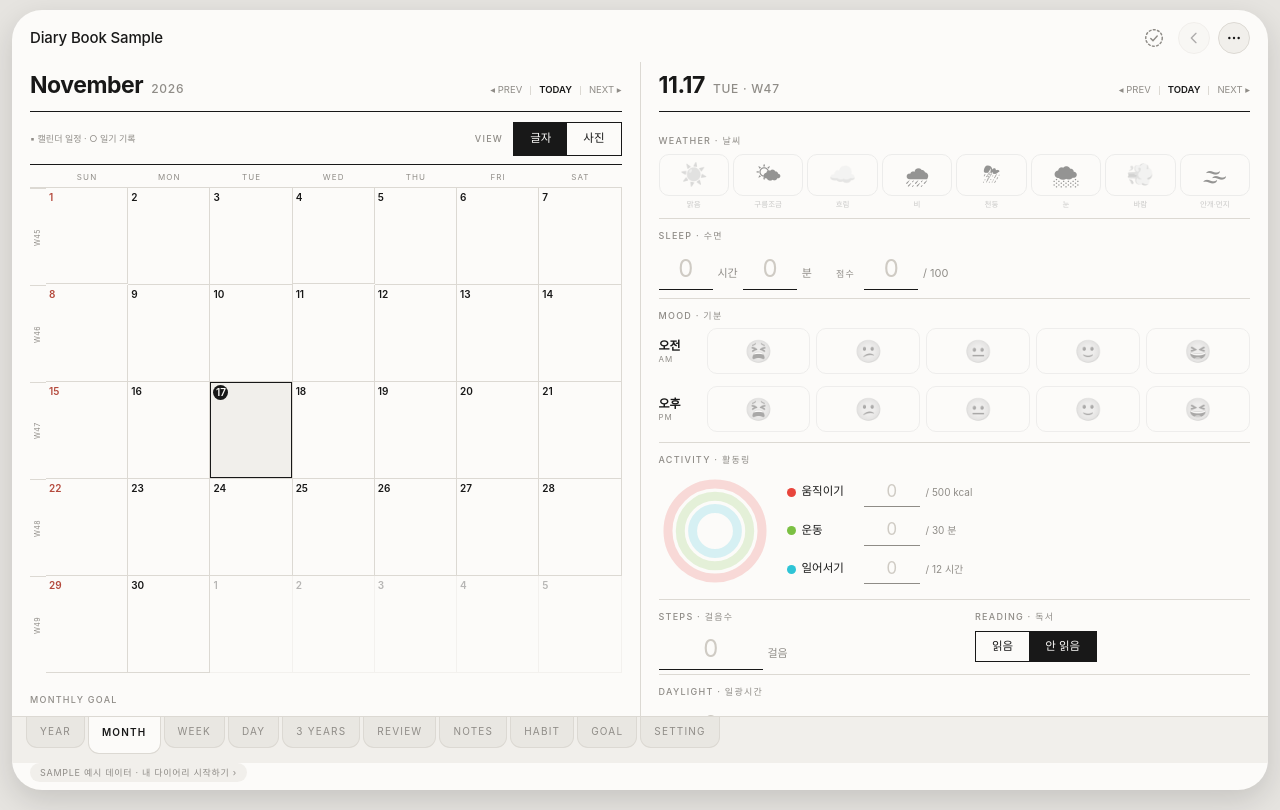
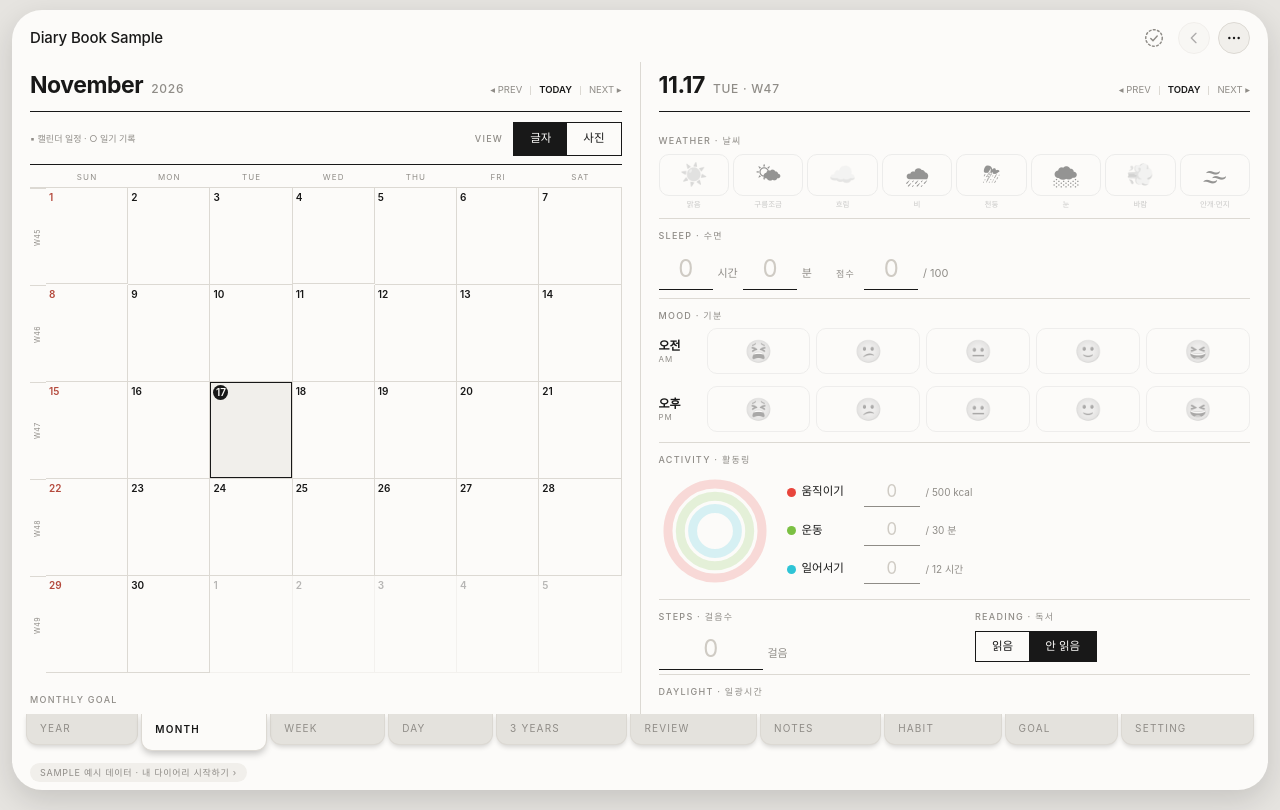
Before and after one commit to realmiss40-spec/Diary, a plain HTML site: page index.html in a window 1280 px wide. Drawn offline with Linux system fonts and the light colour scheme.

Commit message:
Add files via upload

```diff
--- a/index.html
+++ b/index.html
@@ -24,10 +24,10 @@ textarea{resize:none;display:block;overflow:hidden}
 #ring.ping circle.o{animation:pg .9s ease}
 @keyframes pg{0%{stroke:var(--ink);stroke-width:3}100%{stroke:currentColor;stroke-width:1.6}}
 #view{flex:1;overflow-y:auto;overflow-x:hidden;padding:4px 18px 28px;-webkit-overflow-scrolling:touch;overscroll-behavior:contain}
-#tabs{display:flex;align-items:flex-start;overflow-x:auto;border-top:1px solid var(--faint);background:var(--soft);scrollbar-width:none;flex:none;padding:0 14px 9px;gap:3px}
+#tabs{display:flex;align-items:flex-start;overflow-x:auto;background:var(--paper);scrollbar-width:none;flex:none;padding:0 14px 12px;gap:3px}
 #tabs::-webkit-scrollbar{display:none}
-#tabs button{flex:none;margin-top:-1px;padding:8px 13px 8px;font-size:10px;letter-spacing:.12em;text-transform:uppercase;color:var(--mut);background:var(--soft);background:color-mix(in srgb,var(--paper) 40%,var(--faint));border:1px solid var(--faint);border-top:0;border-radius:0 0 11px 11px;transition:padding .15s}
-#tabs button.on{background:var(--paper);color:var(--ink);font-weight:600;padding-bottom:13px;border-top:1px solid var(--paper);margin-top:-1px;position:relative;z-index:1}
+#tabs button{flex:1 0 auto;margin-top:-1px;padding:8px 13px 8px;font-size:10px;letter-spacing:.12em;text-transform:uppercase;color:var(--mut);background:var(--faint);background:color-mix(in srgb,var(--paper) 25%,var(--faint));border:1px solid var(--faint);border-top:0;border-radius:0 0 11px 11px;box-shadow:0 3px 5px -1px rgba(0,0,0,.16);transition:padding .15s}
+#tabs button.on{background:var(--paper);color:var(--ink);font-weight:600;padding-bottom:13px;border-top:1px solid var(--paper);margin-top:-1px;position:relative;z-index:1;box-shadow:0 4px 7px -1px rgba(0,0,0,.22)}
 #strip{flex:none;text-align:left;padding:0 18px calc(env(safe-area-inset-bottom,0px) + 8px);min-height:calc(env(safe-area-inset-bottom,0px) + 8px)}
 #strip button{font-size:9px;letter-spacing:.08em;color:var(--mut);background:var(--soft);padding:3px 10px;border-radius:99px}
 .ttl{display:flex;align-items:baseline;justify-content:space-between;gap:8px;padding-top:6px}
```
